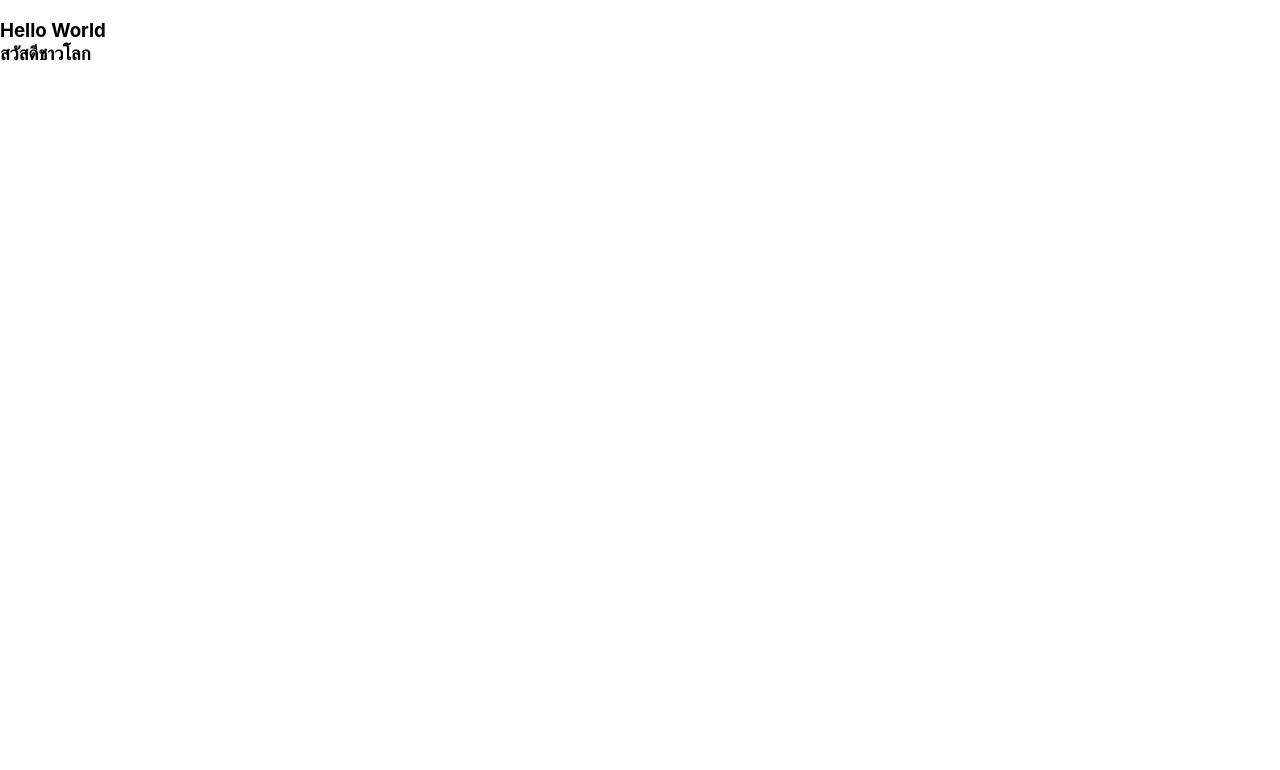
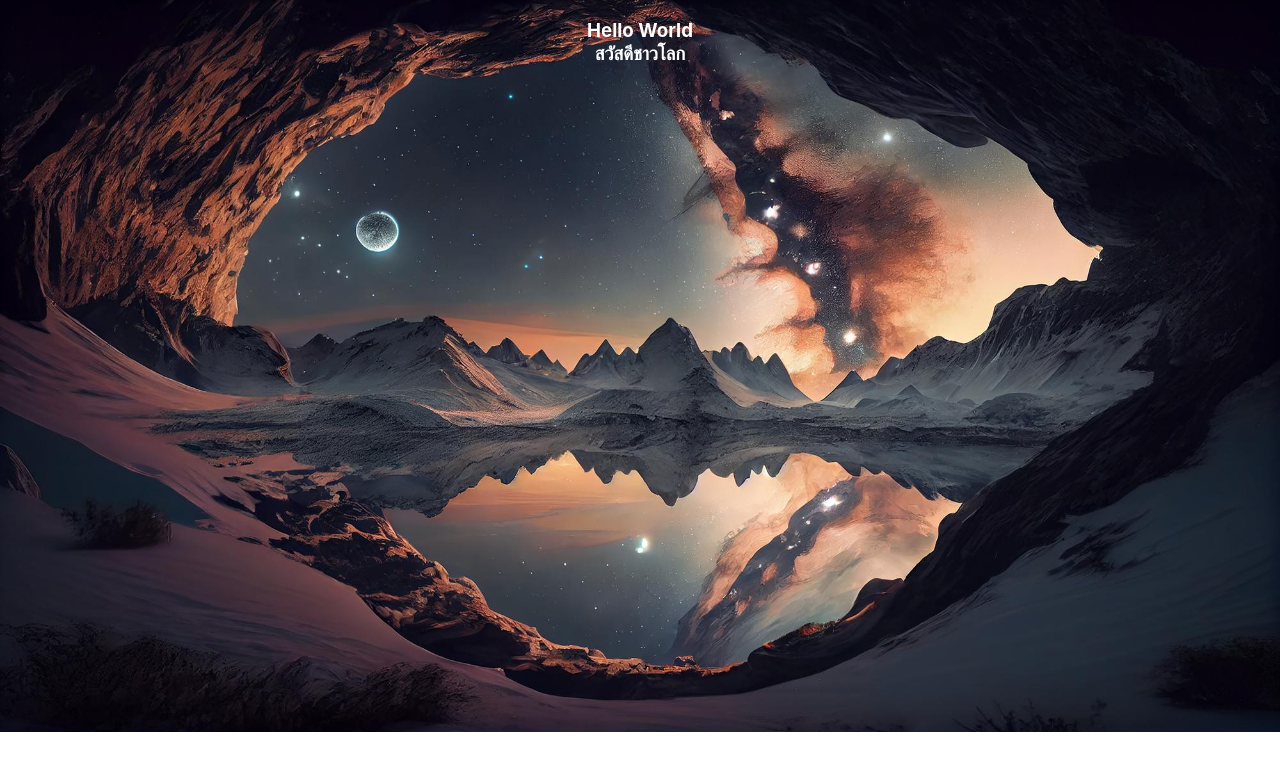
Before and after one commit to s6503052412161/app1, a React (Create React App) app: page / in a window 1280 px wide. Shown: the top 770 px of the page. Built offline with nearby package versions, Linux system fonts and the light colour scheme.

Commit message:
update
update index.css

```diff
--- a/src/App.css
+++ b/src/App.css
@@ -14,7 +14,7 @@
 }
 
 .App-header {
-  background-image: url("sunset.jpg");
+
   min-height: 100vh;
   display: flex;
   flex-direction: column;
--- a/src/index.css
+++ b/src/index.css
@@ -1,5 +1,13 @@
 body {
-  margin: 0;
+  background-image: url("bg1.jpg");
+  background-size: cover;
+  background-position: cover;
+  background-repeat: no-repeat;
+  height: 100%;
+  /* margin: 0; */
+  color: #fff;
+  text-align: center;
+  justify-content: center;
   font-family: -apple-system, BlinkMacSystemFont, 'Segoe UI', 'Roboto', 'Oxygen',
     'Ubuntu', 'Cantarell', 'Fira Sans', 'Droid Sans', 'Helvetica Neue',
     sans-serif;
```
Also changed, not shown: src/bg1.jpg (added), src/sunset.jpg (deleted).
